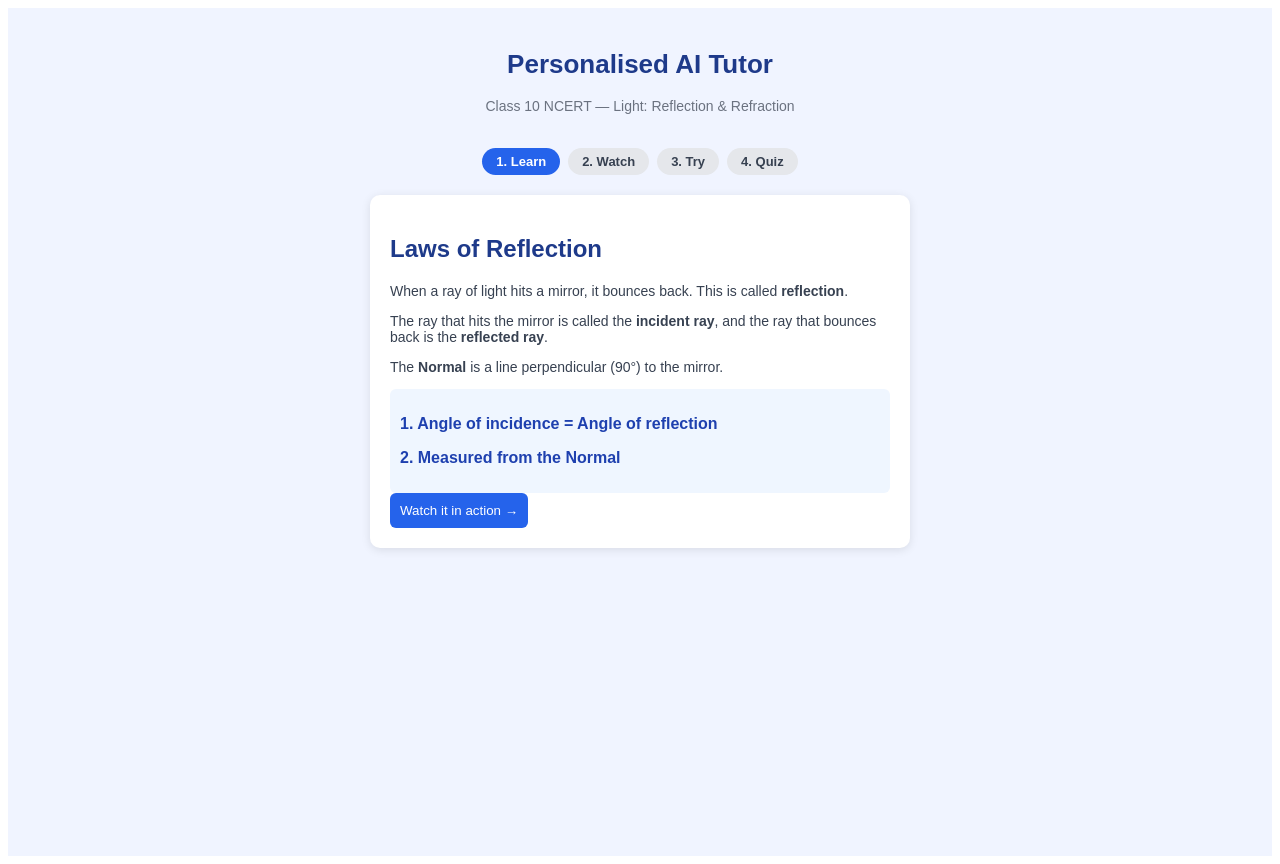
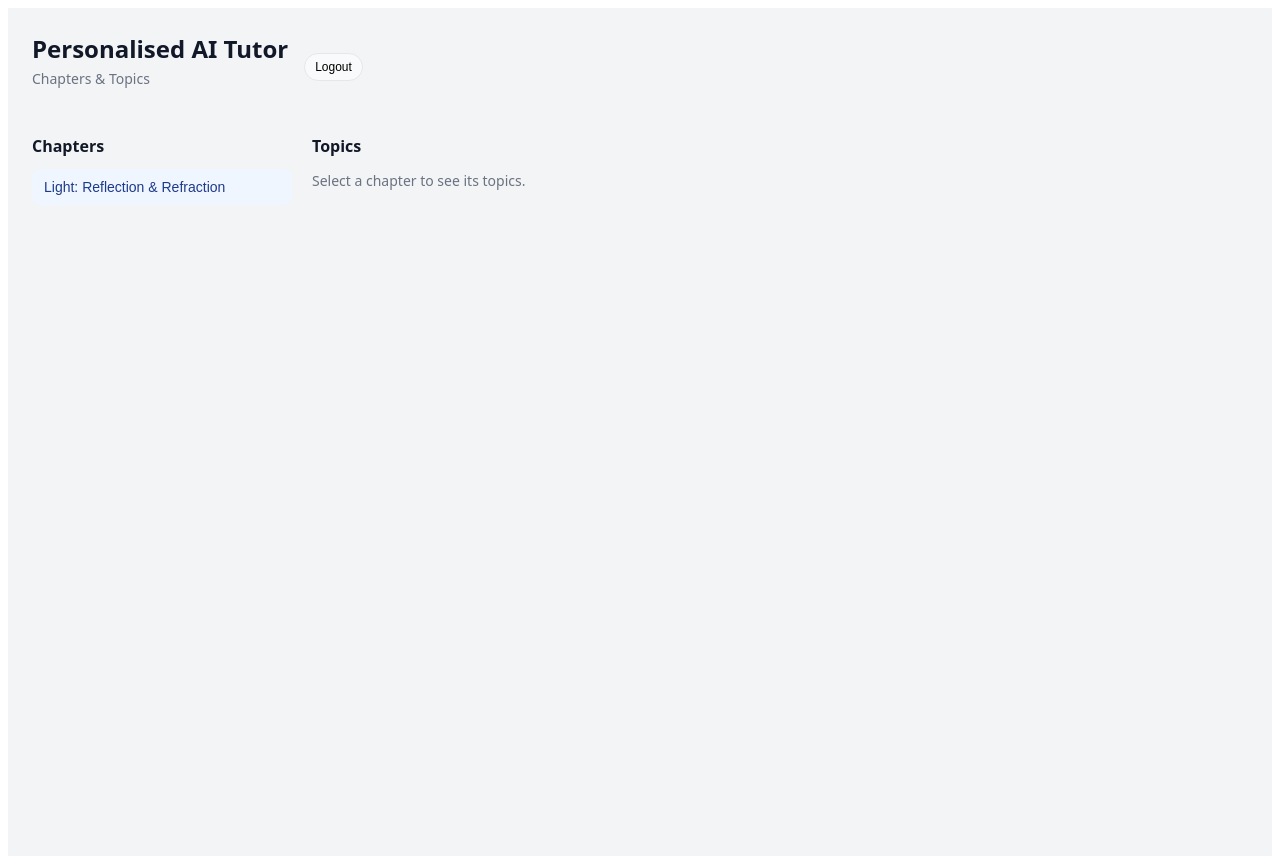
Before and after one commit to pratham-mk-10/PERSONALISED-AI-TUTOR, a React (Vite) app in the folder frontend/: page / in a window 1280 px wide. Built offline with nearby package versions, Linux system fonts and the light colour scheme.

Commit message:
intial frontend added

```diff
--- a/frontend/src/App.jsx
+++ b/frontend/src/App.jsx
@@ -2,18 +2,21 @@ import React, { useState } from "react";
 
 import LawsOfReflectionAnimation from "./svg-engine/reflection/animations/LawsOfReflectionAnimation";
 import AngleSlider from "./svg-engine/reflection/interactive/AngleSlider";
+import Dashboard from "./components/dashboard/Dashboard";
 
 function App() {
+  const [view, setView] = useState("dashboard");
   const [stage, setStage] = useState("tell");
 
-  // ✅ FIX: define stages array
   const stages = ["tell", "show", "try", "test"];
   const currentIndex = stages.indexOf(stage);
 
-  return (
-    <div style={styles.page}>
+  const renderSession = () => (
+    <div style={styles.sessionPage}>
+      <button style={styles.backBtn} onClick={() => setView("dashboard")}>
+        ← Back to Dashboard
+      </button>
 
-      {/* HEADER */}
       <div style={styles.header}>
         <h1 style={styles.h1}>Personalised AI Tutor</h1>
         <p style={styles.subtitle}>
@@ -21,20 +24,19 @@ function App() {
         </p>
       </div>
 
-      {/* STAGE BAR */}
       <div style={styles.stageBar}>
         {stages.map((s, i) => (
           <div
             key={s}
             style={{
               ...styles.stageStep,
-              background:
+              backgroundColor:
                 i === currentIndex
                   ? "#2563EB"
                   : i < currentIndex
                   ? "#BFDBFE"
                   : "#E5E7EB",
-              color: i === currentIndex ? "#fff" : "#374151",
+              color: i === currentIndex ? "#FFFFFF" : "#374151",
             }}
           >
             {{ tell: "1. Learn", show: "2. Watch", try: "3. Try", test: "4. Quiz" }[s]}
@@ -42,7 +44,6 @@ function App() {
         ))}
       </div>
 
-      {/* TELL */}
       {stage === "tell" && (
         <div style={styles.card}>
           <h2 style={styles.h2}>Laws of Reflection</h2>
@@ -73,23 +74,15 @@ function App() {
         </div>
       )}
 
-      {/* SHOW */}
       {stage === "show" && (
         <div style={styles.card}>
-          <LawsOfReflectionAnimation
-            onTryItClicked={() => setStage("try")}
-          />
+          <LawsOfReflectionAnimation onTryItClicked={() => setStage("try")} />
         </div>
       )}
 
-      {/* TRY */}
       {stage === "try" && (
         <div style={styles.card}>
-          <AngleSlider
-            attempt={1}
-            misconceptionTag=""
-            onInteracted={() => {}}
-          />
+          <AngleSlider attempt={1} misconceptionTag="" onInteracted={() => {}} />
 
           <button
             style={{ ...styles.btnPrimary, marginTop: "16px" }}
@@ -100,23 +93,45 @@ function App() {
         </div>
       )}
 
-      {/* TEST */}
       {stage === "test" && (
         <div style={styles.card}>
           <h2 style={styles.h2}>Comprehension Quiz</h2>
-          <p style={styles.explanation}>
-            Quiz will be connected to backend.
-          </p>
+          <p style={styles.explanation}>Quiz will be connected to backend.</p>
 
-          <button
-            style={styles.btnSecondary}
-            onClick={() => setStage("tell")}
-          >
+          <button style={styles.btnSecondary} onClick={() => setStage("tell")}>
             ← Back
           </button>
         </div>
       )}
+    </div>
+  );
 
+  if (view === "session") {
+    return <div style={styles.page}>{renderSession()}</div>;
+  }
+
+  if (view === "dashboard") {
+    return (
+      <div style={styles.page}>
+        <Dashboard
+          onStartTopic={() => {
+            setStage("tell");
+            setView("session");
+          }}
+        />
+      </div>
+    );
+  }
+
+  // Fallback: default to dashboard
+  return (
+    <div style={styles.page}>
+      <Dashboard
+        onStartTopic={() => {
+          setStage("tell");
+          setView("session");
+        }}
+      />
     </div>
   );
 }
@@ -125,11 +140,15 @@ const styles = {
   page: {
     minHeight: "100vh",
     background: "#F0F4FF",
+    fontFamily: "Arial, system-ui, -apple-system, BlinkMacSystemFont, 'Segoe UI', sans-serif",
+  },
+  sessionPage: {
+    maxWidth: "900px",
+    margin: "0 auto",
+    padding: "24px",
     display: "flex",
     flexDirection: "column",
     alignItems: "center",
-    padding: "24px",
-    fontFamily: "Arial",
   },
   header: {
     textAlign: "center",
@@ -138,6 +157,7 @@ const styles = {
   h1: {
     fontSize: "26px",
     color: "#1E3A8A",
+    marginBottom: 4,
   },
   subtitle: {
     fontSize: "14px",
@@ -152,13 +172,14 @@ const styles = {
     padding: "6px 14px",
     borderRadius: "20px",
     fontSize: "13px",
-    fontWeight: "600",
+    fontWeight: 600,
   },
   card: {
-    background: "#fff",
+    background: "#FFFFFF",
     padding: "20px",
     borderRadius: "10px",
-    width: "500px",
+    width: "100%",
+    maxWidth: "600px",
     boxShadow: "0 2px 10px rgba(0,0,0,0.1)",
   },
   h2: {
@@ -172,23 +193,37 @@ const styles = {
     background: "#EFF6FF",
     padding: "10px",
     borderRadius: "6px",
+    marginTop: 10,
+    marginBottom: 10,
   },
   lawText: {
-    fontWeight: "600",
+    fontWeight: 600,
     color: "#1E40AF",
   },
   btnPrimary: {
     background: "#2563EB",
-    color: "#fff",
+    color: "#FFFFFF",
     padding: "10px",
     border: "none",
     borderRadius: "6px",
     cursor: "pointer",
+    fontWeight: 600,
   },
   btnSecondary: {
     padding: "8px",
-    border: "1px solid #ccc",
+    border: "1px solid #D1D5DB",
     cursor: "pointer",
+    borderRadius: "6px",
+    backgroundColor: "#FFFFFF",
+  },
+  backBtn: {
+    alignSelf: "flex-start",
+    marginBottom: 12,
+    border: "none",
+    background: "transparent",
+    color: "#2563EB",
+    cursor: "pointer",
+    fontSize: "14px",
   },
 };
 
--- a/frontend/src/components/dashboard/Dashboard.jsx
+++ b/frontend/src/components/dashboard/Dashboard.jsx
@@ -0,0 +1,285 @@
+import React from "react";
+import { useSessionStore } from "../../state/sessionStore";
+
+// Simple static curriculum for now
+const CHAPTERS = [
+	{
+		id: "light",
+		title: "Light: Reflection & Refraction",
+		topics: [
+			{ id: "laws-reflection", title: "Laws of Reflection" },
+			{ id: "plane-mirror", title: "Plane Mirror Basics" },
+			{ id: "refraction-intro", title: "Introduction to Refraction" },
+		],
+	},
+];
+
+export default function Dashboard({ onStartTopic }) {
+	const {
+		user,
+		currentChapterId,
+		currentTopicId,
+		selectChapter,
+		selectTopic,
+		progress,
+		logout,
+	} = useSessionStore();
+
+	const activeChapter = CHAPTERS.find((c) => c.id === currentChapterId) || null;
+
+	return (
+		<div style={styles.page}>
+			<header style={styles.header}>
+				{user && (
+					<div style={styles.avatarBox}>
+						<div style={styles.avatarCircle}>
+							{user.name ? user.name.charAt(0).toUpperCase() : "U"}
+						</div>
+						<div>
+							<div style={styles.userName}>{user.name}</div>
+							{user.className && (
+								<div style={styles.userMeta}>Class {user.className}</div>
+							)}
+						</div>
+					</div>
+				)}
+				<div style={styles.headerRight}>
+					<div>
+						<h1 style={styles.title}>Personalised AI Tutor</h1>
+						<p style={styles.subtitle}>Chapters &amp; Topics</p>
+					</div>
+					<button style={styles.logoutBtn} onClick={logout}>
+						Logout
+					</button>
+				</div>
+			</header>
+
+			<main style={styles.main}>
+				{/* Chapters list */}
+				<aside style={styles.sidebar}>
+					<h2 style={styles.sectionTitle}>Chapters</h2>
+					{CHAPTERS.map((chapter) => (
+						<button
+							key={chapter.id}
+							onClick={() => selectChapter(chapter.id)}
+							style={{
+								...styles.chapterBtn,
+								backgroundColor:
+									activeChapter && activeChapter.id === chapter.id
+										? "#2563EB"
+										: "#EFF6FF",
+								color:
+									activeChapter && activeChapter.id === chapter.id
+										? "#FFFFFF"
+										: "#1E3A8A",
+							}}
+						>
+							{chapter.title}
+						</button>
+					))}
+				</aside>
+
+				{/* Topics & progress */}
+				<section style={styles.content}>
+					<h2 style={styles.sectionTitle}>Topics</h2>
+					{!activeChapter ? (
+						<p style={styles.placeholderText}>
+							Select a chapter to see its topics.
+						</p>
+					) : (
+						<div style={styles.topicGrid}>
+							{activeChapter.topics.map((topic) => {
+							const stat = progress[topic.id];
+							const isActive = currentTopicId === topic.id;
+							return (
+								<div key={topic.id} style={styles.topicCard}>
+									<h3 style={styles.topicTitle}>{topic.title}</h3>
+									{stat ? (
+										<p style={styles.topicMeta}>
+											Attempts: {stat.attempts} · Best score: {stat.bestScore}%
+										</p>
+									) : (
+										<p style={styles.topicMeta}>Not attempted yet</p>
+									)}
+									<div style={styles.topicActions}>
+										<button
+											style={{
+												...styles.primaryBtn,
+												opacity: topic.id === "laws-reflection" ? 1 : 0.6,
+												cursor:
+													topic.id === "laws-reflection"
+														? "pointer"
+														: "not-allowed",
+											}}
+											disabled={topic.id !== "laws-reflection"}
+											onClick={() => {
+												selectTopic(topic.id);
+												if (onStartTopic) onStartTopic(topic.id);
+											}}
+										>
+											Start session
+										</button>
+										<button
+											style={{
+												...styles.secondaryBtn,
+												borderColor: isActive ? "#2563EB" : "#D1D5DB",
+												color: isActive ? "#2563EB" : "#4B5563",
+											}}
+											onClick={() => selectTopic(topic.id)}
+										>
+											Set as current
+										</button>
+									</div>
+									</div>
+								);
+							})}
+						</div>
+					)}
+				</section>
+			</main>
+		</div>
+	);
+}
+
+const styles = {
+	page: {
+		minHeight: "100vh",
+		backgroundColor: "#F3F4F6",
+		padding: "24px",
+		fontFamily: "system-ui, -apple-system, BlinkMacSystemFont, 'Segoe UI', sans-serif",
+	},
+	header: {
+		display: "flex",
+		justifyContent: "space-between",
+		alignItems: "center",
+		marginBottom: "20px",
+	},
+	headerRight: {
+		display: "flex",
+		alignItems: "center",
+		gap: "16px",
+	},
+	title: {
+		fontSize: "24px",
+		color: "#111827",
+		margin: 0,
+	},
+	subtitle: {
+		fontSize: "14px",
+		color: "#6B7280",
+		marginTop: 4,
+	},
+	avatarBox: {
+		display: "flex",
+		alignItems: "center",
+		gap: "10px",
+	},
+	avatarCircle: {
+		width: "40px",
+		height: "40px",
+		borderRadius: "9999px",
+		backgroundColor: "#2563EB",
+		color: "#FFFFFF",
+		display: "flex",
+		alignItems: "center",
+		justifyContent: "center",
+		fontWeight: 700,
+		fontSize: "18px",
+	},
+	userName: {
+		fontSize: "14px",
+		fontWeight: 600,
+		color: "#111827",
+	},
+	userMeta: {
+		fontSize: "12px",
+		color: "#6B7280",
+	},
+	logoutBtn: {
+		border: "1px solid #E5E7EB",
+		background: "#F9FAFB",
+		padding: "6px 10px",
+		borderRadius: 9999,
+		fontSize: "12px",
+		cursor: "pointer",
+	},
+	main: {
+		display: "flex",
+		gap: "20px",
+	},
+	sidebar: {
+		width: "260px",
+	},
+	sectionTitle: {
+		fontSize: "16px",
+		fontWeight: 600,
+		color: "#111827",
+		marginBottom: "12px",
+	},
+	chapterBtn: {
+		width: "100%",
+		textAlign: "left",
+		padding: "10px 12px",
+		borderRadius: "8px",
+		border: "none",
+		marginBottom: "8px",
+		cursor: "pointer",
+		fontSize: "14px",
+		fontWeight: 500,
+	},
+	content: {
+		flex: 1,
+	},
+	topicGrid: {
+		display: "grid",
+		gridTemplateColumns: "repeat(auto-fit, minmax(240px, 1fr))",
+		gap: "16px",
+	},
+	topicCard: {
+		backgroundColor: "#FFFFFF",
+		borderRadius: "10px",
+		padding: "14px",
+		boxShadow: "0 1px 3px rgba(0,0,0,0.08)",
+		border: "1px solid #E5E7EB",
+	},
+	topicTitle: {
+		fontSize: "15px",
+		fontWeight: 600,
+		color: "#111827",
+		marginBottom: 6,
+	},
+	topicMeta: {
+		fontSize: "12px",
+		color: "#6B7280",
+		marginBottom: 10,
+	},
+	placeholderText: {
+		fontSize: "14px",
+		color: "#6B7280",
+	},
+	topicActions: {
+		display: "flex",
+		gap: "8px",
+	},
+	primaryBtn: {
+		flex: 1,
+		borderRadius: "9999px",
+		border: "none",
+		backgroundColor: "#2563EB",
+		color: "white",
+		fontSize: "13px",
+		fontWeight: 500,
+		padding: "8px 10px",
+		cursor: "pointer",
+	},
+	secondaryBtn: {
+		flex: 1,
+		borderRadius: "9999px",
+		border: "1px solid #D1D5DB",
+		backgroundColor: "#FFFFFF",
+		fontSize: "13px",
+		fontWeight: 500,
+		padding: "8px 10px",
+		cursor: "pointer",
+	},
+};
--- /dev/null
+++ b/frontend/src/state/sessionStore.js
@@ -0,0 +1,51 @@
+import { create } from "zustand";
+
+const loadUser = () => {
+	try {
+		const raw = localStorage.getItem("apt_user");
+		return raw ? JSON.parse(raw) : null;
+	} catch {
+		return null;
+	}
+};
+
+const saveUser = (user) => {
+	try {
+		if (user) localStorage.setItem("apt_user", JSON.stringify(user));
+		else localStorage.removeItem("apt_user");
+	} catch {
+		// ignore
+	}
+};
+
+// Global client-side session/progress store
+export const useSessionStore = create((set, get) => ({
+	user: loadUser(),
+	currentChapterId: null,
+	currentTopicId: null,
+	// simple map: { [topicId]: { attempts: number, bestScore: number } }
+	progress: {},
+
+	login: (user) => {
+		saveUser(user);
+		set({ user });
+	},
+	logout: () => {
+		saveUser(null);
+		set({ user: null, currentChapterId: null, currentTopicId: null });
+	},
+
+	selectChapter: (chapterId) =>
+		set({ currentChapterId: chapterId, currentTopicId: null }),
+	selectTopic: (topicId) => set({ currentTopicId: topicId }),
+
+	recordResult: (topicId, score) => {
+		const { progress } = get();
+		const prev = progress[topicId] || { attempts: 0, bestScore: 0 };
+		const updated = {
+			attempts: prev.attempts + 1,
+			bestScore: Math.max(prev.bestScore, score),
+		};
+		set({ progress: { ...progress, [topicId]: updated } });
+	},
+}));
```
